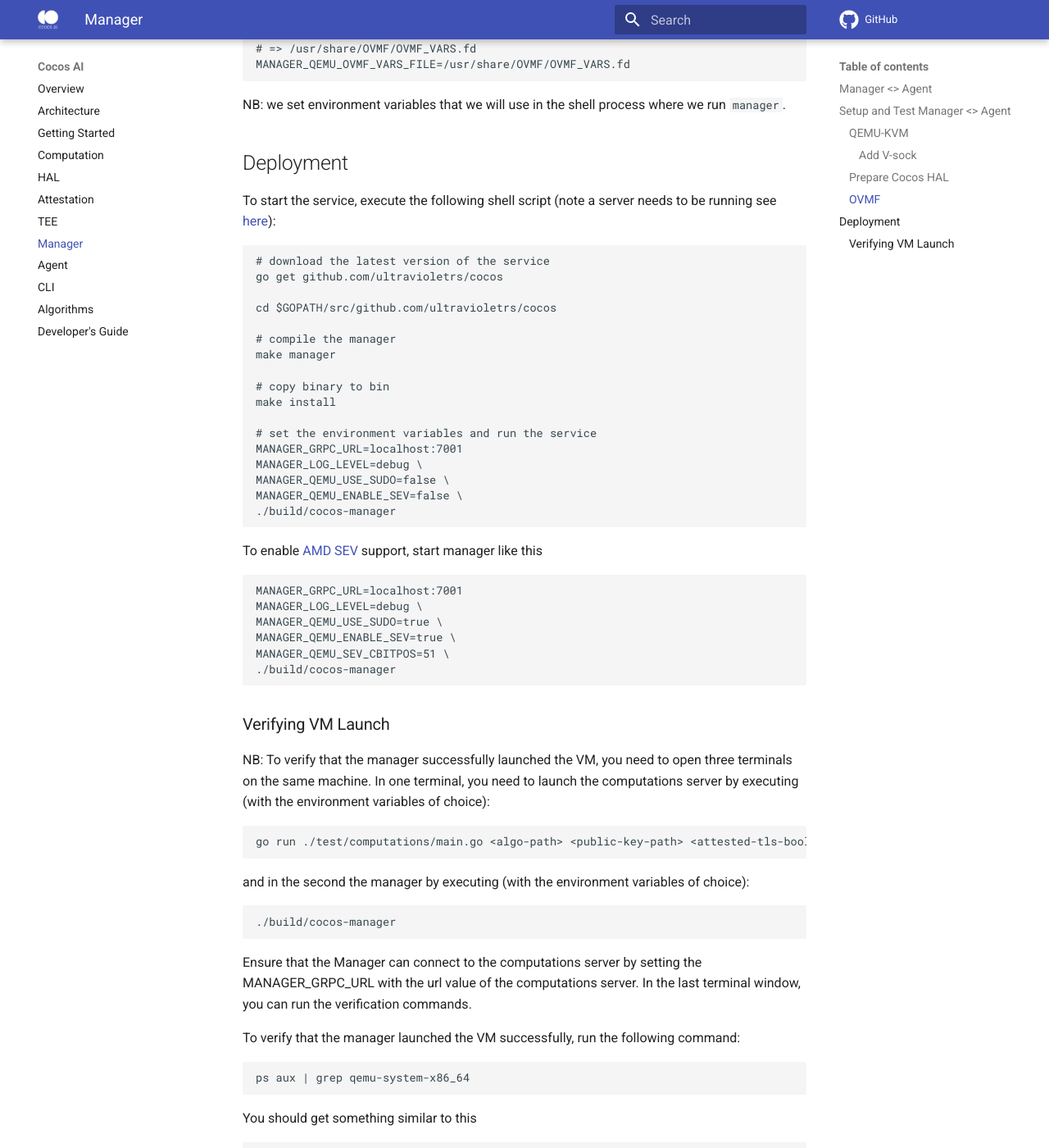
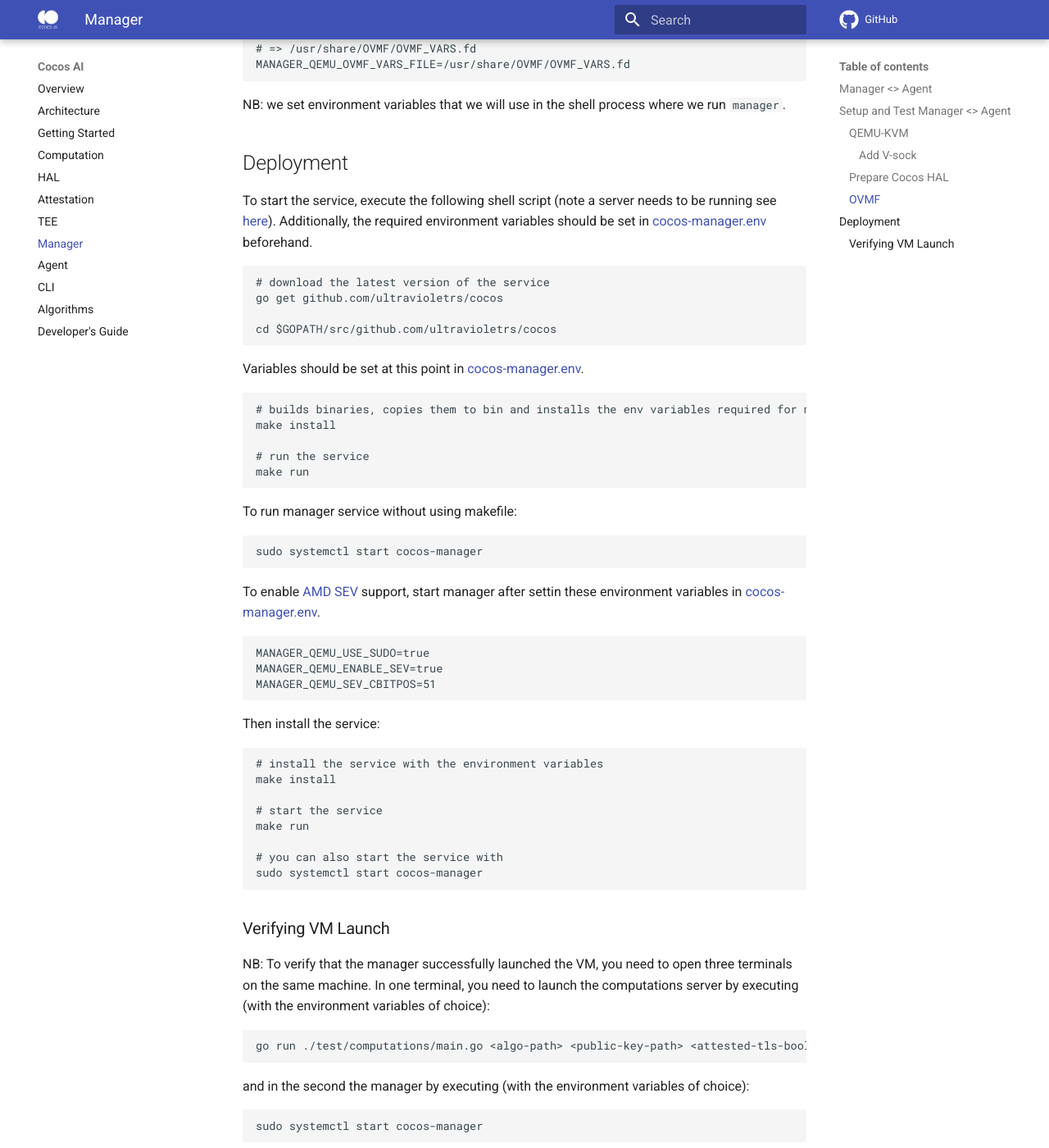
Before and after one commit to ultravioletrs/cocos-docs, an MkDocs documentation site: the page built from docs/manager.md, in a window 1280 px wide and 1400 px high, scrolled down 2840 px. Shown: the whole window at 82% size. Built offline with MkDocs 1.6.1 and Material for MkDocs 9.7.7, drawn with Linux system fonts in a browser that asks for light colours; comment, search, counter and statistics services are not loaded; some of the changed text lies outside the part shown.

Commit message:
docs for starting manager as a service
Signed-off-by: WashingtonKK <washingtonkigan@gmail.com>

````diff
--- a/docs/manager.md
+++ b/docs/manager.md
@@ -86,37 +86,50 @@ NB: we set environment variables that we will use in the shell process where we
 
 ## Deployment
 
-To start the service, execute the following shell script (note a server needs to be running see [here](https://github.com/ultravioletrs/cocos/tree/main/test/computations)):
+To start the service, execute the following shell script (note a server needs to be running see [here](https://github.com/ultravioletrs/cocos/tree/main/test/computations)). Additionally, the required environment variables should be set in [cocos-manager.env](https://github.com/ultravioletrs/cocos/blob/main/cocos-manager.env) beforehand.
 
 ```bash
 # download the latest version of the service
 go get github.com/ultravioletrs/cocos
 
 cd $GOPATH/src/github.com/ultravioletrs/cocos
+```
 
-# compile the manager
-make manager
+Variables should be set at this point in [cocos-manager.env](https://github.com/ultravioletrs/cocos/blob/main/cocos-manager.env).
 
-# copy binary to bin
+```bash
+# builds binaries, copies them to bin and installs the env variables required for manager
 make install
 
-# set the environment variables and run the service
-MANAGER_GRPC_URL=localhost:7001
-MANAGER_LOG_LEVEL=debug \
-MANAGER_QEMU_USE_SUDO=false \
-MANAGER_QEMU_ENABLE_SEV=false \
-./build/cocos-manager
+# run the service
+make run
 ```
 
-To enable [AMD SEV](https://www.amd.com/en/developer/sev.html) support, start manager like this
+To run manager service without using makefile:
 
-```sh
-MANAGER_GRPC_URL=localhost:7001
-MANAGER_LOG_LEVEL=debug \
-MANAGER_QEMU_USE_SUDO=true \
-MANAGER_QEMU_ENABLE_SEV=true \
-MANAGER_QEMU_SEV_CBITPOS=51 \
-./build/cocos-manager
+```bash
+sudo systemctl start cocos-manager
+```
+
+To enable [AMD SEV](https://www.amd.com/en/developer/sev.html) support, start manager after settin these environment variables in [cocos-manager.env](https://github.com/ultravioletrs/cocos/blob/main/cocos-manager.env).
+
+```bash
+MANAGER_QEMU_USE_SUDO=true
+MANAGER_QEMU_ENABLE_SEV=true
+MANAGER_QEMU_SEV_CBITPOS=51
+```
+
+Then install the service:
+
+```bash
+# install the service with the environment variables
+make install
+
+# start the service
+make run
+
+# you can also start the service with
+sudo systemctl start cocos-manager
 ```
 
 ### Verifying VM Launch
@@ -130,7 +143,7 @@ go run ./test/computations/main.go <algo-path> <public-key-path> <attested-tls-b
 and in the second the manager by executing (with the environment variables of choice):
 
 ```bash
-./build/cocos-manager
+sudo systemctl start cocos-manager
 ```
 
 Ensure that the Manager can connect to the computations server by setting the MANAGER_GRPC_URL with the url value of the computations server. In the last terminal window, you can run the verification commands.
@@ -155,3 +168,13 @@ root       37989  122 13.1 5345816 4252312 pts/0 Sl+  16:19   0:04 /usr/local/bi
 ```
 
 The two processes are due to the fact that we run the command `/usr/bin/qemu-system-x86_64` as `sudo`, so there is one process for `sudo` command and the other for `/usr/bin/qemu-system-x86_64`.
+
+You can view logs from manager using the following commands:
+
+```bash
+# check manager status
+sudo systemctl status cocos-manager
+
+# follow logs from manager
+journalctl -u cocos-manager -f n20
+```
````
